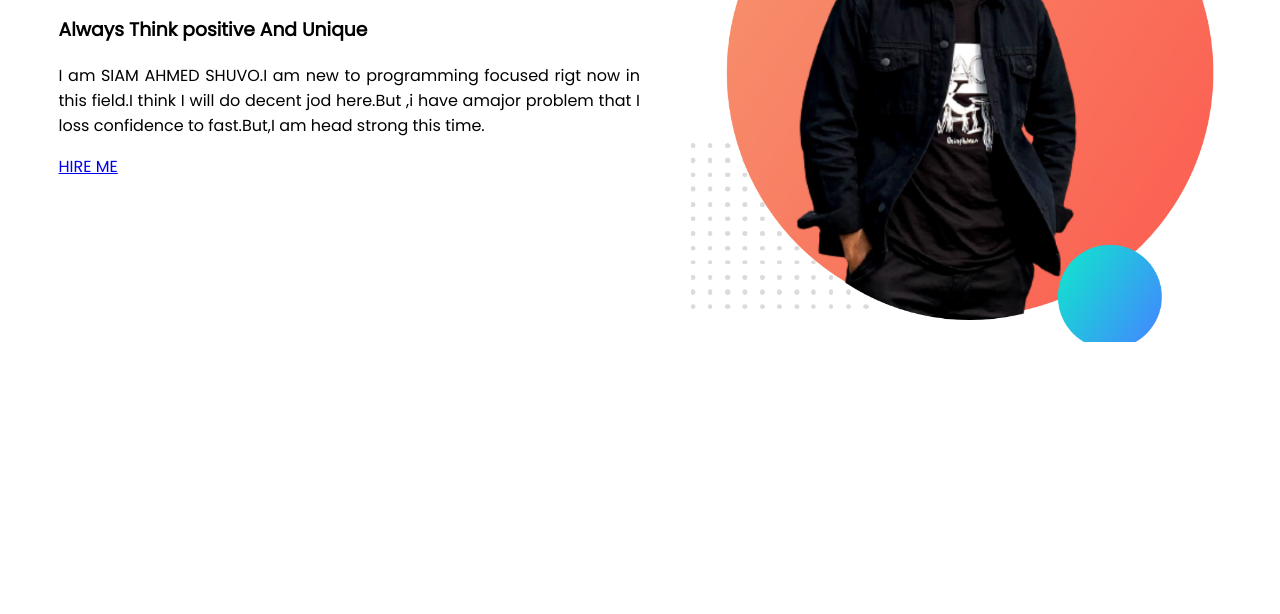
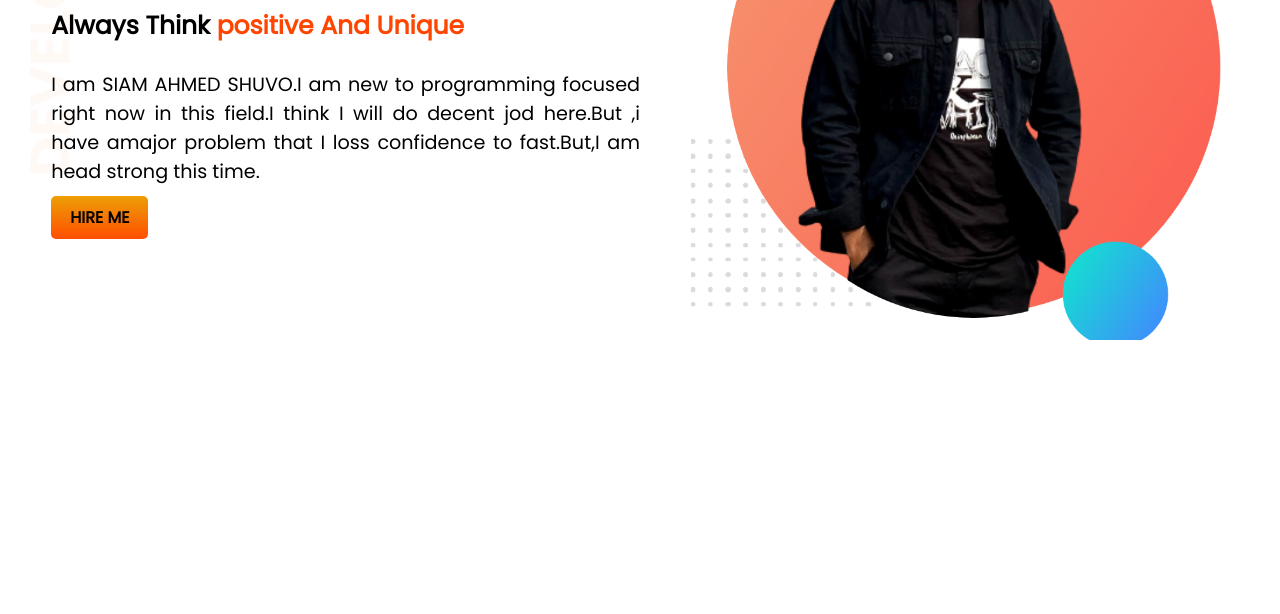
Before and after one commit to SiamAhmed7/developer-protfolio, a plain HTML site: page index.html in a window 1280 px wide. Shown: the part 186-800 px from the top of the page. Drawn offline with Linux system fonts and the light colour scheme.

Commit message:
top banner added

```diff
--- a/index.html
+++ b/index.html
@@ -13,15 +13,16 @@
 </head>
 
 <body>
-    <section>
+    <section class="sec-1">
         <div class="half-width">
             <h1>Welcome TO</h1>
             <h1> <span class="h1-2">Siam Ahmed </span>Pogramming World </h1>
-            <h3>Always Think positive And Unique</h3>
+            <h3 class="h3-1">Always Think <span class="positive">positive And Unique</span></h3>
             <p class="p-1">I am SIAM AHMED SHUVO.I am new to programming
-                focused rigt now in this field.I think I will do decent jod here.But ,i have amajor problem that I loss
+                focused right now in this field.I think I will do decent jod here.But ,i have amajor problem that I loss
                 confidence to fast.But,I am head strong this time.</p>
-            <a target="_blank" href="https://www.linkedin.com/in/siam-ahmed-shuvo-4463441b6/">HIRE ME</a>
+            <a class="linkdin" target="_blank" href="https://www.linkedin.com/in/siam-ahmed-shuvo-4463441b6/">HIRE
+                ME</a>
         </div>
         <div class="half-width"><img src="image/my-firstbg.png" alt="first-img"></div>
     </section>
--- a/style.css
+++ b/style.css
@@ -1,5 +1,6 @@
 body {
     font-family: 'Poppins', sans-serif;
+    margin: 0px;
 }
 
 h1 {
@@ -10,8 +11,17 @@ h1 {
     color: rgb(245, 163, 10);
 }
 
+.h3-1 {
+    font-size: 25px;
+}
+
+.positive {
+    color: orangered;
+}
+
 .p-1 {
     text-align: justify;
+    font-size: larger;
 }
 
 section {
@@ -26,3 +36,18 @@ section {
 .half-width img {
     width: 90%;
 }
+
+.linkdin {
+    text-decoration: none;
+    background-image: linear-gradient(#EC9F05, #FF4E00);
+    padding: 10px 19px 10px 19px;
+    border-radius: 5px;
+    color: black;
+    font-weight: 700;
+
+}
+
+.sec-1 {
+    background-image: url(image/top-banner.png);
+    background-repeat: no-repeat;
+}
```
